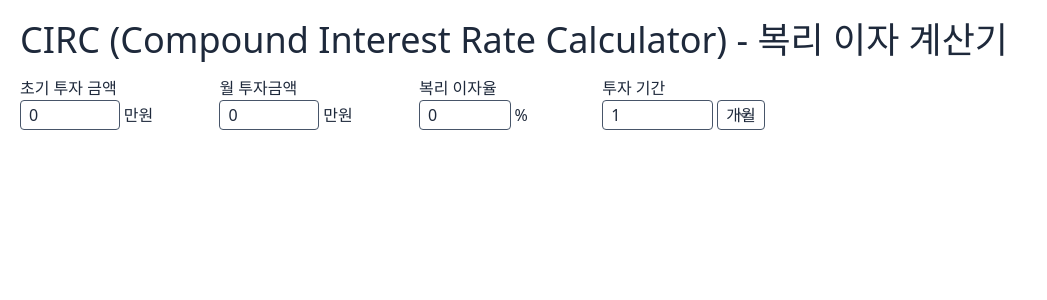
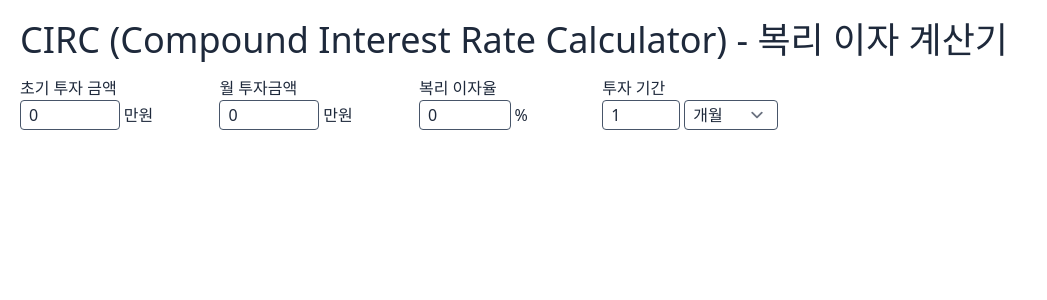
Before and after one commit to yongho0605/compound-interest-calculator, a Nuxt app: page / in a window 1280 px wide. Shown: the top 300 px of the page, without its empty margins (0-1047 px from the left). Built offline with nearby package versions, Linux system fonts and the light colour scheme.

Commit message:
Chore fix

```diff
--- a/pages/index.vue
+++ b/pages/index.vue
@@ -1,7 +1,8 @@
 <template>
-  <div class="flex h-[40vh] flex-col justify-around gap-4 text-slate-800">
+  <div class="flex h-full flex-col justify-around gap-4 text-slate-800">
     <h1 class="text-4xl">CIRC (Compound Interest Rate Calculator) - 복리 이자 계산기</h1>
-    <InputGroup v-model="investmentInfo" class="flex h-[30vh]">
+    <div class="flex h-[10vh]">
+      <InputGroup v-model="investmentInfo" class="flex">
         <Input name="initialInvestmentAmount" type="number" suffix="만원" min="1">초기 투자 금액</Input>
         <Input name="monthlyInvestment" type="number" suffix="만원" min="1">월 투자금액</Input>
         <Input name="InterestRate" type="number" suffix="%">복리 이자율</Input>
@@ -9,13 +10,18 @@
           투자 기간
           <template #suffix>
             <Input
+              class="w-full"
               name="durationUnit"
-            input-class="w-full rounded border border-slate-600 p-2"
+              input-class="w-2/3 rounded border border-slate-600 p-2"
               type="select"
               :options="interestRateOptions" />
           </template>
         </Input>
       </InputGroup>
+      <InputGroup v-model="investmentInfo.options">
+        <Input name="ISA" type="checkbox">ISA 계좌 활용 여부</Input>
+      </InputGroup>
+    </div>
     <div>
       <div v-show="data?.length" class="flex w-full justify-between">
         <p>
@@ -41,11 +47,8 @@
     </div>
     <div v-if="total" class="flex w-full gap-4 text-xl font-bold">
       <span v-if="total.withholdingTax > 0">총 원천징수 세액: {{ currencyFormatter(total.withholdingTax) }}</span>
-
       <span v-if="total.principalInvestment">총 투자 원금: {{ currencyFormatter(total.principalInvestment) }}</span>
-
       <span v-if="total.finalHoldingAmount">최종 보유금: {{ currencyFormatter(total.finalHoldingAmount) }}</span>
-
       <span v-if="total.rateOfReturn" class="text-red-600">수익률: {{ total.rateOfReturn }}%</span>
     </div>
   </div>
@@ -62,7 +65,9 @@ const investmentInfo = reactive({
   InterestRate: 0,
   durationUnit: MONTHLY,
   months: 1,
+  options: {
     ISA: false
+  }
 })
 const data = ref([])
 const total = ref({})
```
Lines whose indentation alone changed are shown as unchanged.
